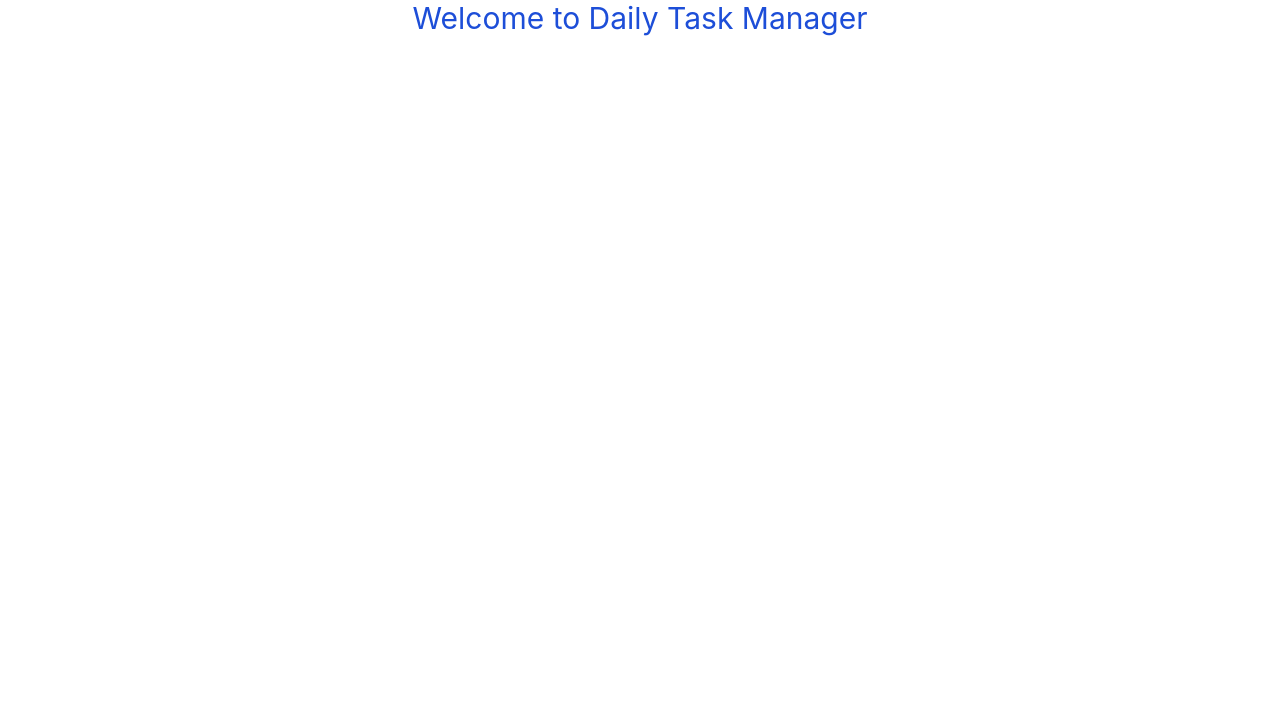
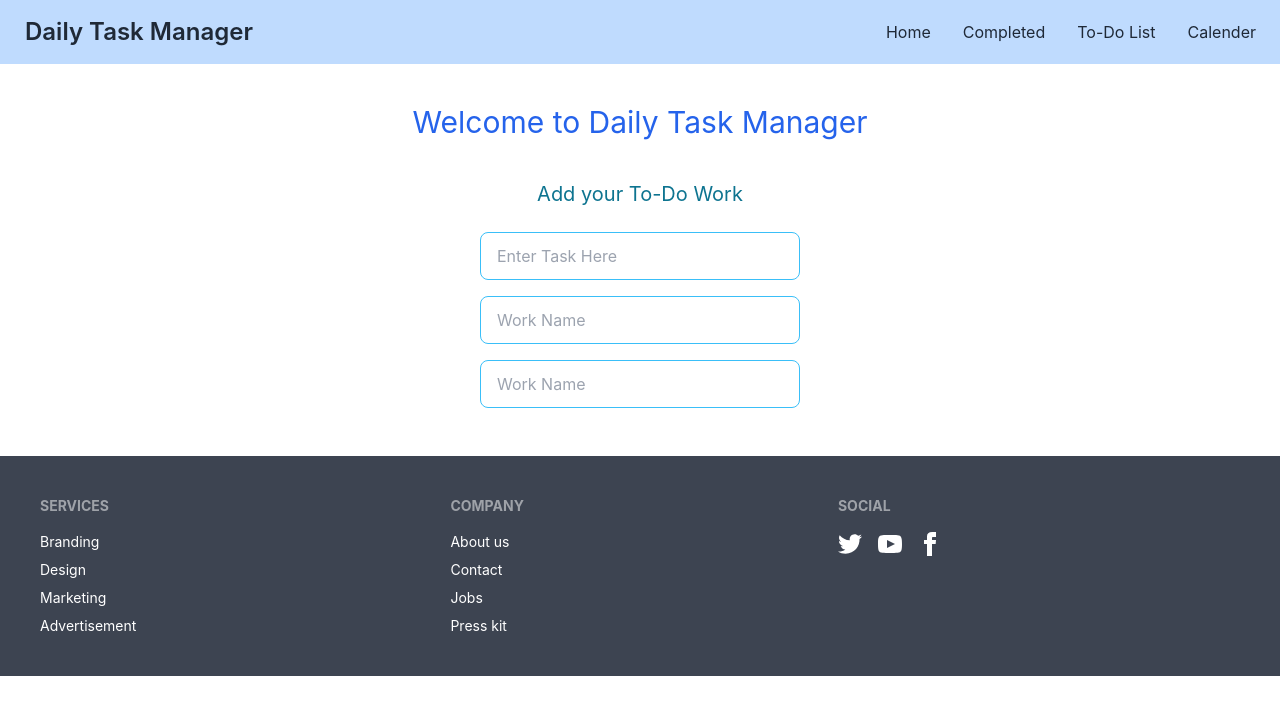
Before and after one commit to ador27/daily-task-manager, a React (Create React App) app: page / in a window 1280 px wide. Shown: the top 714 px of the page. Built offline with nearby package versions, Linux system fonts and the light colour scheme.

Commit message:
design part almost complete

```diff
--- a/package.json
+++ b/package.json
@@ -7,7 +7,9 @@
     "@testing-library/react": "^13.3.0",
     "@testing-library/user-event": "^13.5.0",
     "daisyui": "^2.17.0",
+    "date-fns": "^2.28.0",
     "react": "^18.2.0",
+    "react-day-picker": "^8.0.7",
     "react-dom": "^18.2.0",
     "react-router-dom": "^6.3.0",
     "react-scripts": "5.0.1",
--- a/src/App.js
+++ b/src/App.js
@@ -2,14 +2,22 @@
 import { Routes, Route, Link } from "react-router-dom";
 import Home from './Components/Home';
 import Completed from './Components/Completed';
+import ToDo from './Components/ToDo';
+import Calender from './Components/Calender';
+import Navbar from './Components/Navbar';
+import Footer from './Components/Footer';
 
 function App() {
   return (
     <div className="App">
+      <Navbar></Navbar>
       <Routes>
         <Route path="/" element={<Home />} />
         <Route path="completed" element={<Completed />} />
+        <Route path="to-do-list" element={<ToDo />} />
+        <Route path="calender" element={<Calender />} />
       </Routes>
+      <Footer></Footer>
 
     </div>
   );
--- a/src/Components/Calender.js
+++ b/src/Components/Calender.js
@@ -1,8 +1,11 @@
 import React from 'react';
+import { DayPicker } from 'react-day-picker';
+import 'react-day-picker/dist/style.css';
 
 const Calender = () => {
     return (
-        <div>
+        <div className='m-10'>
+            <DayPicker />
 
         </div>
     );
--- a/src/Components/Footer.js
+++ b/src/Components/Footer.js
@@ -3,6 +3,30 @@
 const Footer = () => {
     return (
         <div>
+            <footer class="footer p-10 bg-neutral text-neutral-content">
+                <div>
+                    <span class="footer-title">Services</span>
+                    <a class="link link-hover">Branding</a>
+                    <a class="link link-hover">Design</a>
+                    <a class="link link-hover">Marketing</a>
+                    <a class="link link-hover">Advertisement</a>
+                </div>
+                <div>
+                    <span class="footer-title">Company</span>
+                    <a class="link link-hover">About us</a>
+                    <a class="link link-hover">Contact</a>
+                    <a class="link link-hover">Jobs</a>
+                    <a class="link link-hover">Press kit</a>
+                </div>
+                <div>
+                    <span class="footer-title">Social</span>
+                    <div class="grid grid-flow-col gap-4">
+                        <a><svg xmlns="http://www.w3.org/2000/svg" width="24" height="24" viewBox="0 0 24 24" class="fill-current"><path d="M24 4.557c-.883.392-1.832.656-2.828.775 1.017-.609 1.798-1.574 2.165-2.724-.951.564-2.005.974-3.127 1.195-.897-.957-2.178-1.555-3.594-1.555-3.179 0-5.515 2.966-4.797 6.045-4.091-.205-7.719-2.165-10.148-5.144-1.29 2.213-.669 5.108 1.523 6.574-.806-.026-1.566-.247-2.229-.616-.054 2.281 1.581 4.415 3.949 4.89-.693.188-1.452.232-2.224.084.626 1.956 2.444 3.379 4.6 3.419-2.07 1.623-4.678 2.348-7.29 2.04 2.179 1.397 4.768 2.212 7.548 2.212 9.142 0 14.307-7.721 13.995-14.646.962-.695 1.797-1.562 2.457-2.549z"></path></svg></a>
+                        <a><svg xmlns="http://www.w3.org/2000/svg" width="24" height="24" viewBox="0 0 24 24" class="fill-current"><path d="M19.615 3.184c-3.604-.246-11.631-.245-15.23 0-3.897.266-4.356 2.62-4.385 8.816.029 6.185.484 8.549 4.385 8.816 3.6.245 11.626.246 15.23 0 3.897-.266 4.356-2.62 4.385-8.816-.029-6.185-.484-8.549-4.385-8.816zm-10.615 12.816v-8l8 3.993-8 4.007z"></path></svg></a>
+                        <a><svg xmlns="http://www.w3.org/2000/svg" width="24" height="24" viewBox="0 0 24 24" class="fill-current"><path d="M9 8h-3v4h3v12h5v-12h3.642l.358-4h-4v-1.667c0-.955.192-1.333 1.115-1.333h2.885v-5h-3.808c-3.596 0-5.192 1.583-5.192 4.615v3.385z"></path></svg></a>
+                    </div>
+                </div>
+            </footer>
 
         </div>
     );
--- a/src/Components/Home.js
+++ b/src/Components/Home.js
@@ -3,7 +3,16 @@
 const Home = () => {
     return (
         <div>
-            <h1 className='text-blue-700 text-3xl'>Welcome to Daily Task Manager</h1>
+            <div className='m-10'>
+                <h1 className='text-blue-600 text-3xl'>Welcome to Daily Task Manager</h1>
+            </div>
+
+            <div className='mb-10 mt-5'>
+                <h1 className='text-xl text-cyan-700 m-4'>Add your To-Do Work </h1>
+                <input type="text" placeholder="Enter Task Here" class="m-2 input input-bordered input-info w-full max-w-xs" /> <br />
+                <input type="text" placeholder="Work Name" class="m-2 input input-bordered input-info w-full max-w-xs" /> <br />
+                <input type="text" placeholder="Work Name" class="m-2 input input-bordered input-info w-full max-w-xs" />
+            </div>
 
         </div>
     );
--- /dev/null
+++ b/src/Components/Navbar.js
@@ -0,0 +1,25 @@
+import React from 'react';
+import { Link } from 'react-router-dom';
+
+
+const Navbar = () => {
+    return (
+        <div>
+            <div class="navbar bg-blue-200">
+                <div class="flex-1">
+                    <a class="btn btn-ghost normal-case text-2xl">Daily Task Manager</a>
+                </div>
+                <div class="flex-none">
+                    <ul class="menu menu-horizontal p-0">
+                        <li><Link to='/'>Home</Link></li>
+                        <li><Link to='/completed'>Completed</Link></li>
+                        <li><Link to='/to-do-list'>To-Do List</Link></li>
+                        <li><Link to='/calender'>Calender</Link></li>
+                    </ul>
+                </div>
+            </div>
+        </div>
+    );
+};
+
+export default Navbar;
--- a/src/Components/ToDo.js
+++ b/src/Components/ToDo.js
@@ -3,6 +3,7 @@
 const ToDo = () => {
     return (
         <div>
+            <h1>To Do List</h1>
 
         </div>
     );
```
Also changed, not shown: 1 other file (tests, documents, lock files or other folders).
